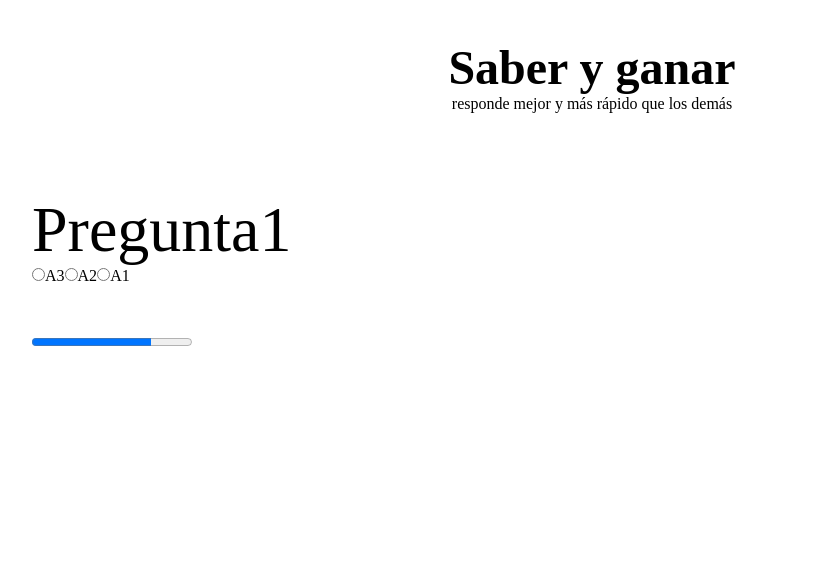
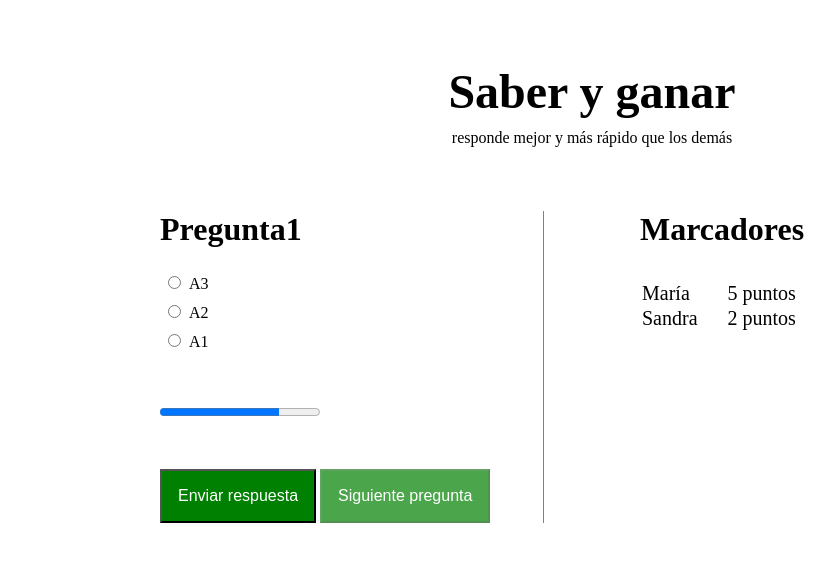
Before and after one commit to smf/game, a plain HTML site: page index.html in a window 1280 px wide. Shown: the whole page, without its empty margins (48-883 px from the left). Drawn offline with Linux system fonts and the light colour scheme.

Commit message:
funcionalidad botonoes time progressbar

```diff
--- a/index.html
+++ b/index.html
@@ -16,19 +16,35 @@
             <h1 class="header-title">Saber y ganar</h1>
             <p>responde mejor y más rápido que los demás</p>
         </div>
+        <div class="main-content">
             <div class="questions-block">
                 <div class="main-questions">
-                <p class="question"></p>
+                    <h2 class="question"></h2>
                     <form class="form-quiz" action="">
                     </form>
                 </div>
                 <progress class="progressbar hidden" max="20" min="0" value="0"></progress>
+                <div class="send-answer">
+                    <h3></h3>
+                    <button class="send-button" type="button">Enviar respuesta</button>
+                    <button class="next-question-button" disabled type="button">Siguiente pregunta</button>
+                </div>
             </div>
             <div class="points">
-
+                <h2 class="points-title">Marcadores</h2>
+                <table class="points-table">
+                    <tr>
+                        <td>María</td>
+                        <td>5 puntos</td>
+                    </tr>
+                    <tr>
+                        <td>Sandra</td>
+                        <td>2 puntos</td>
+                    </tr>
+                </table>
             </div>
         </div>
-
+    </div>
     <script src="main.js"></script>
     <script>start();</script>
 </body>
--- a/main.css
+++ b/main.css
@@ -7,20 +7,30 @@
 
 .header {
     text-align: center;
-    margin-top: 40px;
+    margin: 4rem 0;
 }
 
 .header-title {
     font-size: 3rem;
+    margin-bottom: 10px;
 }
 
-.questions-block, .points {
-    width: 30%;
-    float: left;
+
+@media (min-width: 600px) {
+    .main-content {
+        display: flex;
+        justify-content: center;
+    }
+    .questions-block, .points {
+        width: 30%;
+        float: left;
+        display: inline-block;
+    }
 }
 
 .questions-block {
-    margin: 5rem 3rem 2rem 5rem;
+    margin: 0 3rem 2rem;
+    border-right: 1px solid gray;
 }
 
 .main-questions {
@@ -28,14 +38,54 @@
 }
 
 .question {
-    font-size: 4rem;
+    font-size: 2rem;
 }
 
 .form-quiz input {
-  display: inline-block;
   font-size: 2rem;
+  margin: 8px;
 }
 
 .hidden {
     display: none;
 }
+
+.send-answer {
+    margin-top: 3rem;
+}
+
+.send-answer h3 {
+    margin-bottom: 1rem;
+}
+
+.points {
+    margin: 0 3rem;
+}
+.points-title {
+    font-size: 2rem;
+}
+
+.points-table {
+    margin-top: 2rem;
+    width: 50%;
+}
+
+.points-table td {
+    font-size: 20px;
+}
+
+button {
+    padding: 1rem;
+    font-size: 1rem;
+    background-color: green;
+    color: #fff;
+}
+
+.form-quiz {
+    margin-top: 20px;
+}
+
+button:disabled {
+    opacity: 0.7;
+    cursor: not-allowed;
+}
--- a/main.js
+++ b/main.js
@@ -86,18 +86,18 @@ function getQuestions(callback){
 // Ejemplo de uso:
 
 
-  function pickQuestion(questions, questionId) {
-    var id = questionId || 1 + Math.round(Math.random() * (questions.length - 1));
+//   function pickQuestion(questions, questionId) {
+//     var id = questionId || 1 + Math.round(Math.random() * (questions.length - 1));
 
-    for(let question of questions) {
-        if(question.question.id === id) {
-            // console.log(showQuestion(question));
-            return question;
-            // showAnswers(question.answers, true);
-            // break;
-        }
-    }
-  }
+//     for(let question of questions) {
+//         if(question.question.id === id) {
+//             console.log(showQuestion(question));
+//             return question;
+//             showAnswers(question.answers, true);
+//             break;
+//         }
+//     }
+//   }
 
   function showQuestion(question) {
       return question.question.text;
@@ -134,13 +134,25 @@ function getQuestions(callback){
     while(counter > 0){
         let index = Math.floor(Math.random() * counter);
         counter--;
-        [shuffledArray[counter], shuffledArray[index]] = [shuffledArray[index], shuffledArray[counter]];
+        [
+            shuffledArray[counter],
+            shuffledArray[index]
+        ] = [
+            shuffledArray[index],
+            shuffledArray[counter]
+        ];
+
+        //  var temp = shuffleArray[counter];
+        //  shuffleArray[counter] =  shuffleArray[index];
+        //  shuffleArray[index] = temp;
     }
     return shuffledArray;
   }
 
+
+
   function isCorrectAnswer(question, userSelectedAnswer) {
-      return userSelectedAnswer === question.correctAnswer;
+      return userSelectedAnswer === question.correctAnswerId;
   }
 
   function isValidAnswer(question, userSelectedAnswer) {
@@ -154,58 +166,103 @@ function start() {
     })
 
     printQuestion(questions.pop());
-    // intervalID = setInterval(() => {
-    //     if(questions.length > 0) {
-    //         printQuestion(questions.pop())
-    //     }
-    //     else {
-    //         stop(intervalID);
-    //     }
 
-    // }, 5000)
+    var nextButton = document.querySelector(".next-question-button");
+    var sendButton = document.querySelector(".send-button");
+    const message = document.querySelector(".send-answer h3");
+    nextButton.addEventListener("click", function(){
+
+        if(questions.length > 0) {
+            printQuestion(questions.pop());
+            sendButton.disabled = !sendButton.disabled;
+            nextButton.disabled = !nextButton.disabled;
+        } else {
+            stop();
+        }
+        message.innerHTML = '';
+
+    });
+
 }
 
-function stop(intervalID) {
+function stop() {
     document.querySelectorAll('.main-questions form *').forEach(item=>item.remove())
     document.querySelector('.question').innerHTML = '¡Tiempo!'
     document.querySelector('.progressbar').classList.add('hidden');
-    clearInterval(intervalID);
+    // clearInterval(intervalID);
 }
 
 function printQuestion(question) {
     const questionText = document.querySelector('.question')
     const form = document.querySelector('.main-questions form')
-    const radios = document.querySelectorAll('input[type=radio]')
     const progress = document.querySelector('progress')
-    const labels = document.querySelectorAll('label')
-    radios.forEach(radio => radio.remove())
-    labels.forEach(label => label.remove())
-    questionText.innerHTML = showQuestion(question)
+    const formControls = document.querySelectorAll('form div.group')
+
+    formControls.forEach(control => control.remove())
+    questionText.innerHTML = showQuestion(question);
+
     document.querySelector('.progressbar').classList.remove('hidden');
 
     shuffle(question.answers).forEach(answer => {
         var input = document.createElement('input'),
-            label = document.createElement('label')
+            label = document.createElement('label'),
+            container = document.createElement('div')
+
         label.innerHTML = answer.text
         input.setAttribute('type','radio')
         input.setAttribute('name', 'answer')
         input.id = "answer" + answer.id
         label.setAttribute('for', "answer" + answer.id)
         input.value = answer.id
-        form.appendChild(input)
-        form.appendChild(label)
-    })
-    let index = 20;
-    progress.value = index;
+        container.classList.add('group')
+        container.appendChild(input)
+        container.appendChild(label)
+        form.appendChild(container)
+    });
+
+    let timer = 20;
+    progress.value = timer;
     let intervalID = setInterval(() => {
-        if(index > 0) {
-            index -= 0.01;
-            progress.value = index;
+        timer -= 0.01;
+        progressBar(timer, intervalID, progress);
+    }, 10);
+
+
+
+    function progressBar(timer, intervalID, progress) {
+        if(timer > 0) {
+            progress.value = timer;
         }
         else {
             document.querySelectorAll('input[type=radio]')
-            .forEach(radio => radio.setAttribute('disabled', true))
+            .forEach(radio => radio.setAttribute('disabled', true));
+            nextButton.disabled = false;
+            sendButton.setAttribute("disabled", true);
+            message.innerHTML = "Se te pasó el tiempo, siguiente pregunta!"
             clearInterval(intervalID);
         }
-    }, 10);
+    }
+
+
+    var sendButton = document.querySelector(".send-button");
+    var nextButton = document.querySelector(".next-question-button");
+    const message = document.querySelector(".send-answer h3");
+    // const divAnswer = document.querySelector(".send-answer");
+    // divAnswer.insertBefore(message, divAnswer.firstChild);
+
+    sendButton.addEventListener("click", function(){
+        var selectedUserAnswer = document.querySelector("input[type=radio]:checked").value;
+
+        if(isCorrectAnswer(question, parseInt(selectedUserAnswer))){
+            message.innerHTML = "Correcto, has acertado!";
+            nextButton.disabled = false;
+            sendButton.disabled = !sendButton.disabled;
+            clearInterval(intervalID);
+        } else {
+            message.innerHTML = "Has fallado";
+        }
+
+    });
+
+
 }
```
Lines whose indentation alone changed are shown as unchanged.
